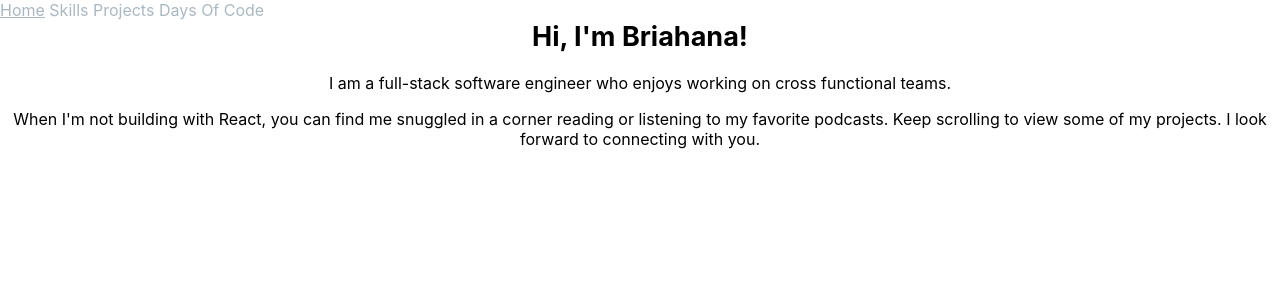
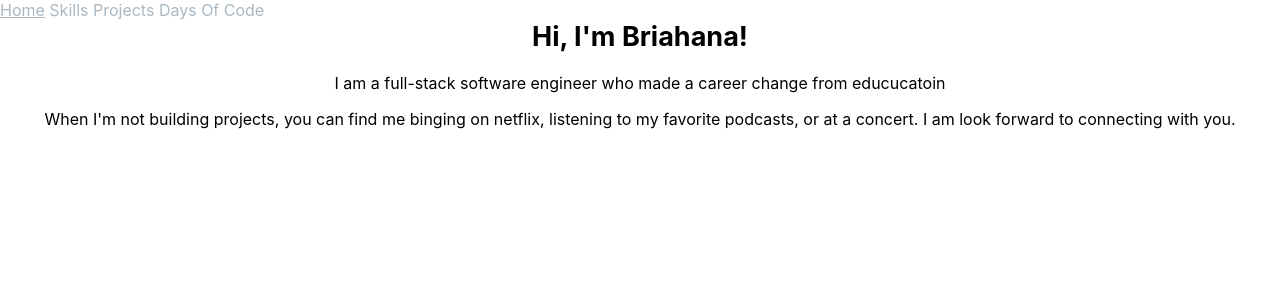
Before and after one commit to Briahana-Mauge/OriginalBricoded, a React (Create React App) app: page /about in a window 1280 px wide. Shown: the top 300 px of the page. Built offline with nearby package versions, Linux system fonts and the light colour scheme.

Commit message:
fix about

```diff
--- a/src/Components/About.jsx
+++ b/src/Components/About.jsx
@@ -3,9 +3,9 @@ const About = () => {
     return (
         <div className = 'about'>
             <h1>Hi, I'm Briahana!</h1>
-            <p>I am a full-stack software engineer who enjoys working on cross functional teams. </p>
-            <p>When I'm not building with React, you can find me snuggled in a corner reading or listening to my favorite podcasts.
-            Keep scrolling to view some of my projects. I look forward to connecting with you.</p>
+            <p>I am a full-stack software engineer who made a career change from educucatoin </p>
+            <p>When I'm not building projects, you can find me binging on netflix, listening to my favorite podcasts, or at a concert.
+            I am look forward to connecting with you.</p>
         </div>
     )
 }
```
